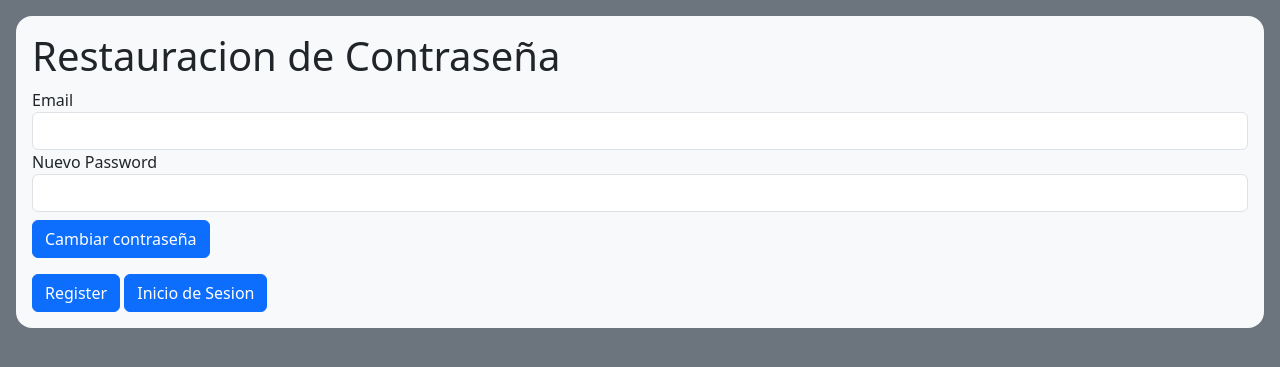
After one commit to emiliano997/CH-69920, a Node server app: page /restore-password in a window 1280 px wide. The commit adds this page. Shown: the top 367 px of the page. Run offline with Node 20, Linux system fonts and the light colour scheme; some libraries are stand-ins or nearby versions.

Commit message:
[ADD] Clase 3

```diff
--- a/clase_3/hash-password/package.json
+++ b/clase_3/hash-password/package.json
@@ -12,6 +12,7 @@
   "license": "ISC",
   "description": "",
   "dependencies": {
+    "bcrypt": "^5.1.1",
     "connect-mongo": "^5.1.0",
     "cookie-parser": "^1.4.6",
     "express": "^4.19.2",
--- a/clase_3/hash-password/src/routes/views.routes.js
+++ b/clase_3/hash-password/src/routes/views.routes.js
@@ -33,6 +33,12 @@ router.get("/register", (req, res) => {
   });
 });
 
+router.get("/restore-password", (req, res) => {
+  res.render("restore", {
+    title: "Restauracion de Contraseña",
+  });
+});
+
 router.get("/profile", (req, res) => {
   const isSession = req.session.user ? false : true;
 
--- a/clase_3/hash-password/src/server.js
+++ b/clase_3/hash-password/src/server.js
@@ -23,15 +23,15 @@ app.use(
     resave: false,
     saveUninitialized: false,
     store: new MongStore({
-      mongoUrl: "",
-      ttl: 10,
+      mongoUrl: "mongodb://localhost:27017/ch69920",
+      ttl: 60,
     }),
   })
 );
 
 // Mongo config
 mongoose
-  .connect("")
+  .connect("mongodb://localhost:27017/ch69920")
   .then(() => {
     console.log("Conectado a MongoDB");
   })
--- a/clase_3/hash-password/src/views/login.hbs
+++ b/clase_3/hash-password/src/views/login.hbs
@@ -24,5 +24,8 @@
     <a href="/register" class="btn btn-primary">
       <i class="bi bi-pencil-square"></i>
     </a>
+    <a href="/restore-password" class="btn btn-primary">
+      ¿Olvidaste tu contraseña?
+    </a>
   </div>
 </div>
--- /dev/null
+++ b/clase_3/hash-password/src/views/restore.hbs
@@ -0,0 +1,26 @@
+<div class="m-3 bg-light rounded-4 p-3">
+  <h1> Restauracion de Contraseña </h1>
+  <form action="/api/sessions/restore-password" method="POST">
+    <div class="form-group">
+      <label for="email"> Email </label>
+      <input type="email" name="email" id="email" class="form-control" />
+    </div>
+    <div class="form-group">
+      <label for="password"> Nuevo Password </label>
+      <input
+        type="password"
+        name="password"
+        id="password"
+        class="form-control"
+      />
+    </div>
+    <button type="submit" class="btn btn-primary mt-2">
+      Cambiar contraseña
+    </button>
+  </form>
+
+  <div class="mt-3">
+    <a href="/register" class="btn btn-primary"> Register </a>
+    <a href="/login" class="btn btn-primary"> Inicio de Sesion </a>
+  </div>
+</div>
```
Also changed, not shown: clase_3/hash-password/src/routes/session.routes.js (+33 -3 lines), clase_3/hash-password/src/utils/hashFunctions.js (added, +16 -0 lines), 1 other file.
